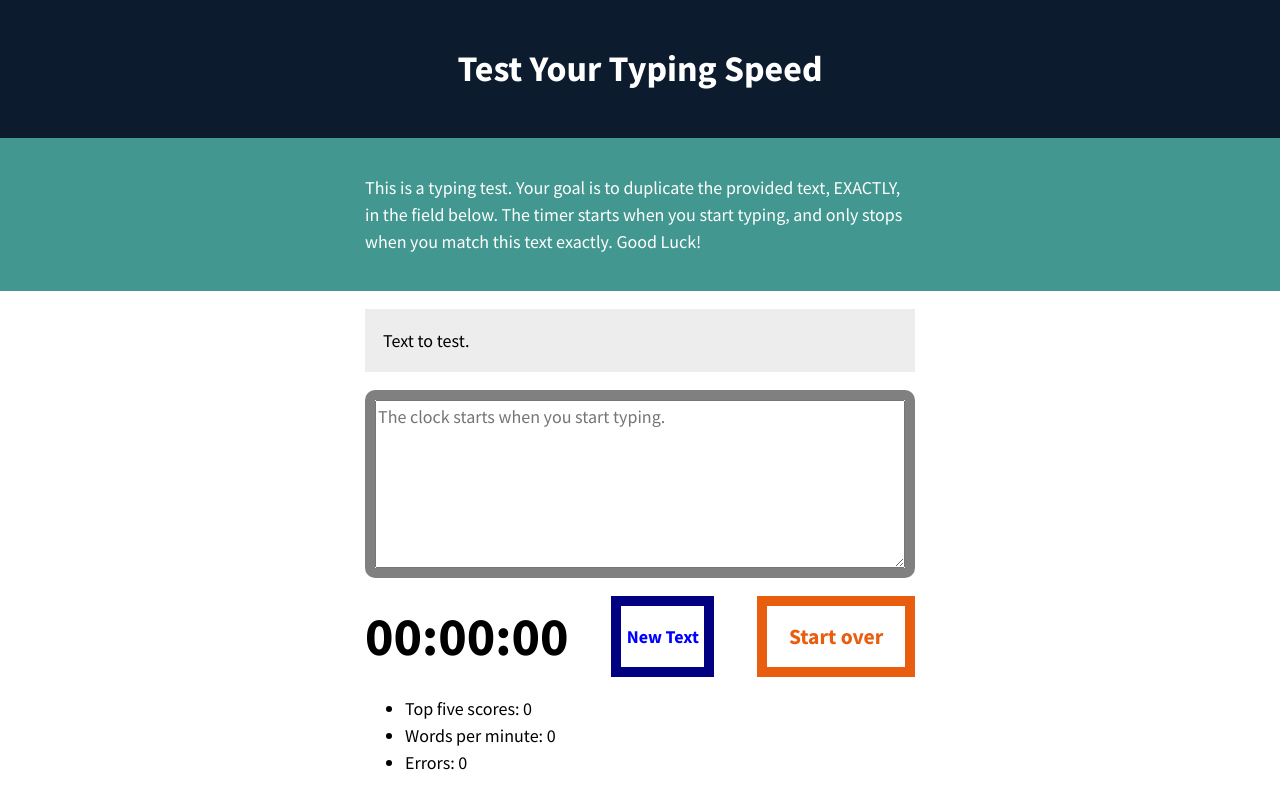
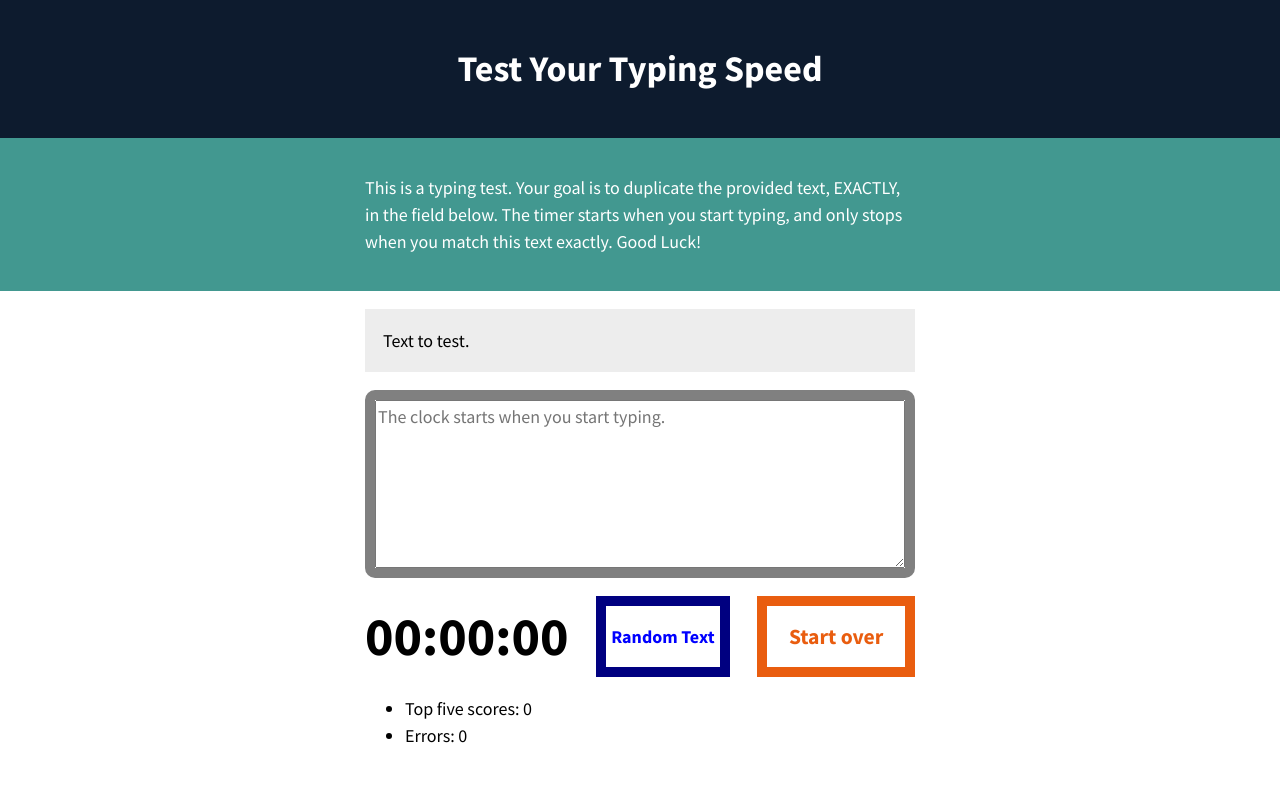
Before and after one commit to NafisaHabib/Timed-Typing-Test, a plain HTML site: page index.html in a window 1280 px wide. Drawn offline with Linux system fonts and the light colour scheme.

Commit message:
Update index.html

```diff
--- a/index.html
+++ b/index.html
@@ -31,14 +31,14 @@
                 <section id="clock">
                     <div class="timer">00:00:00</div>
                 </section>
-                <button id="newText">New Text</button>
+                <button id="newText">Random Text</button>
                 <button id="reset">Start over</button>
 
 
                         <div class="results">
-            <ul class="stats">
+            <ul>
               <li>Top five scores: <span id ="topFive">0</span></li>
-              <li>Words per minute: <span id="wpm">0</span></li>
+              <!-- <li>Words per minute: <span id="wpm">0</span></li> -->
               <li>Errors: <span id="errors">0</span></li>
             </ul>
 
```
